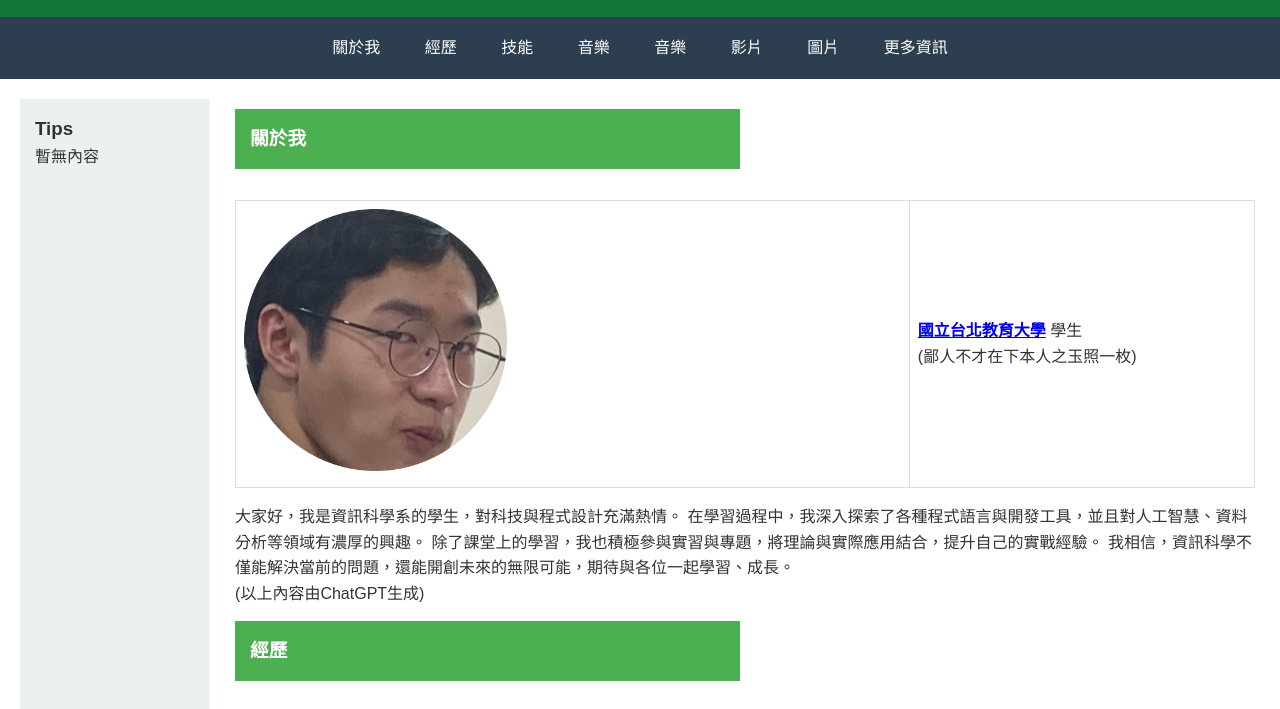
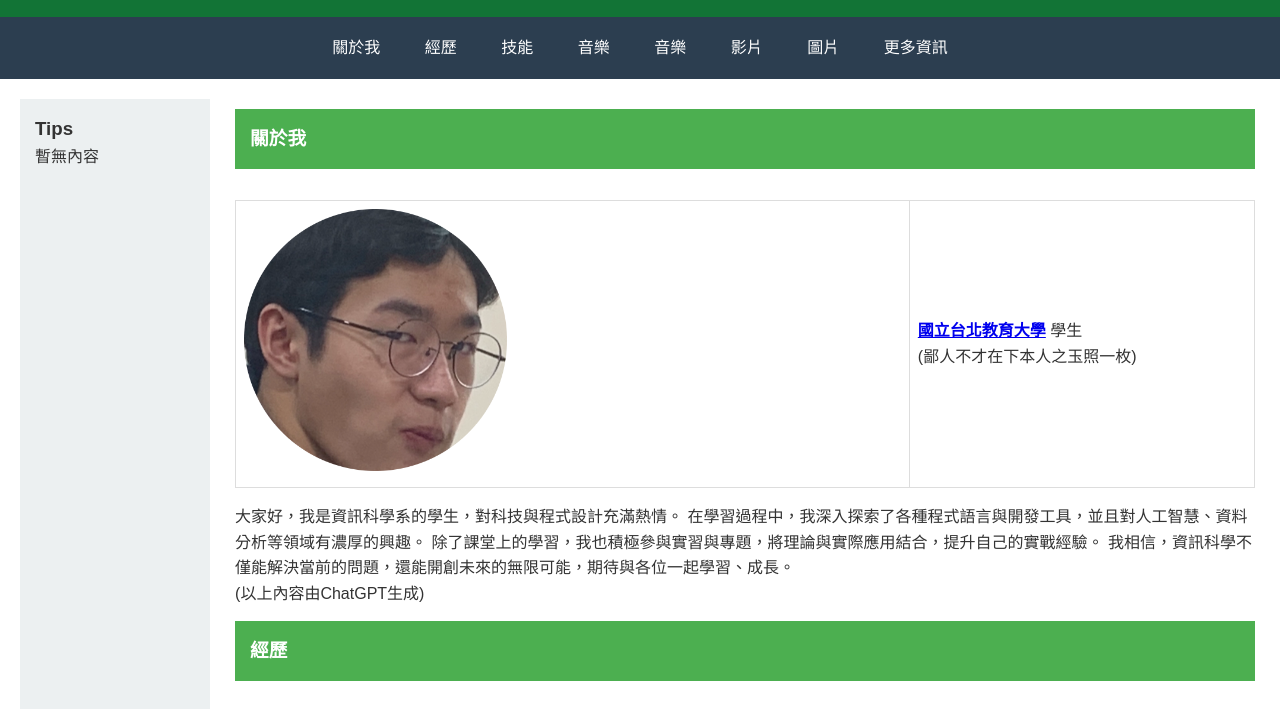
Before and after one commit to 111216003/website_RWD, a plain HTML site: page index.html in a window 1280 px wide. Shown: the part 74-783 px from the top of the page. Drawn offline with Linux system fonts and the light colour scheme.

Commit message:
Upload new version of index.html

```diff
--- a/index.html
+++ b/index.html
@@ -72,7 +72,7 @@
 
         .content-card {
             display: inline-block;
-            width: calc(50% - 10px);
+            width: calc(100% - 10px);
             margin: 10px 5px;
             padding: 15px;
             background-color: #4CAF50;
```
